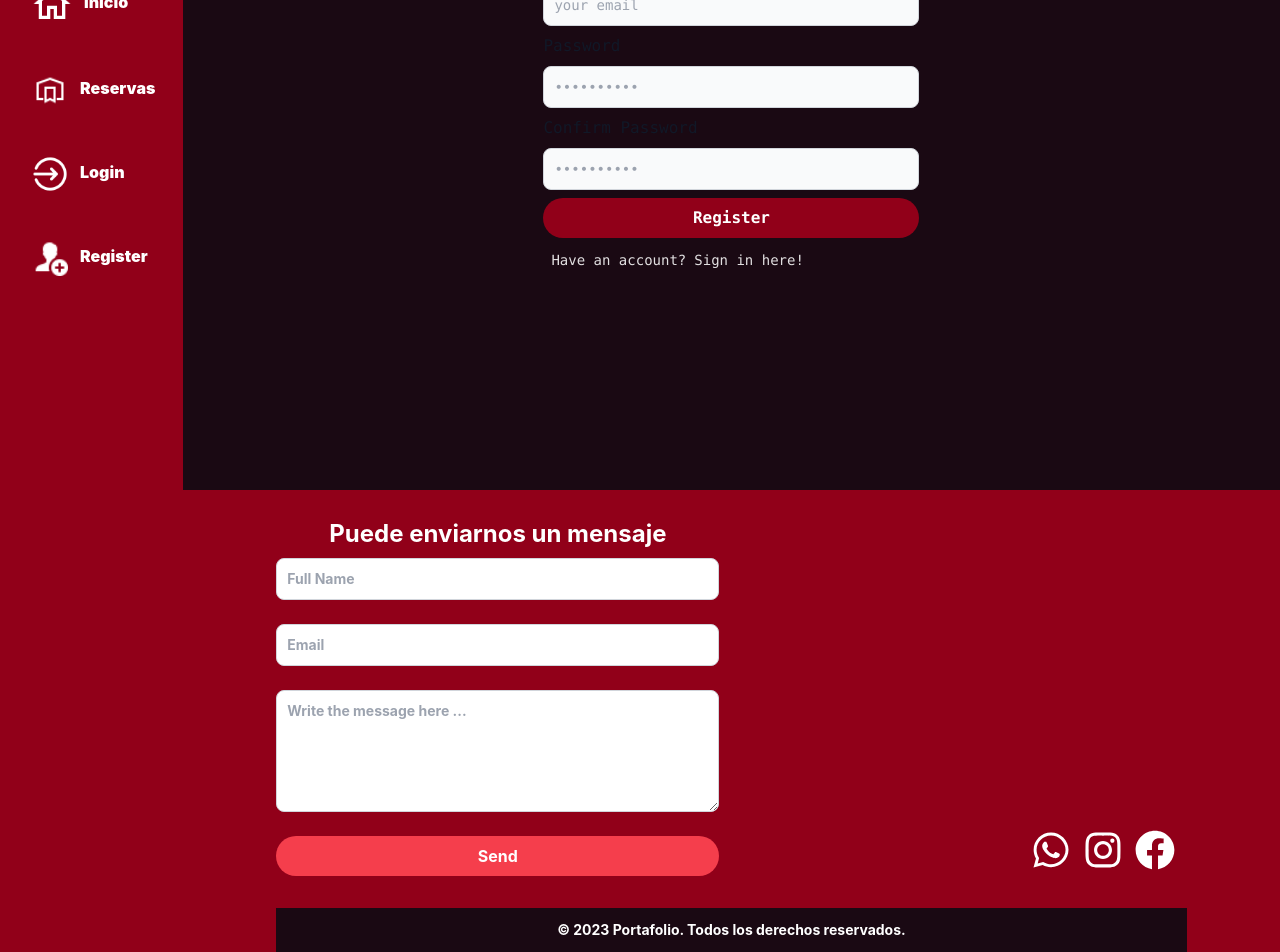
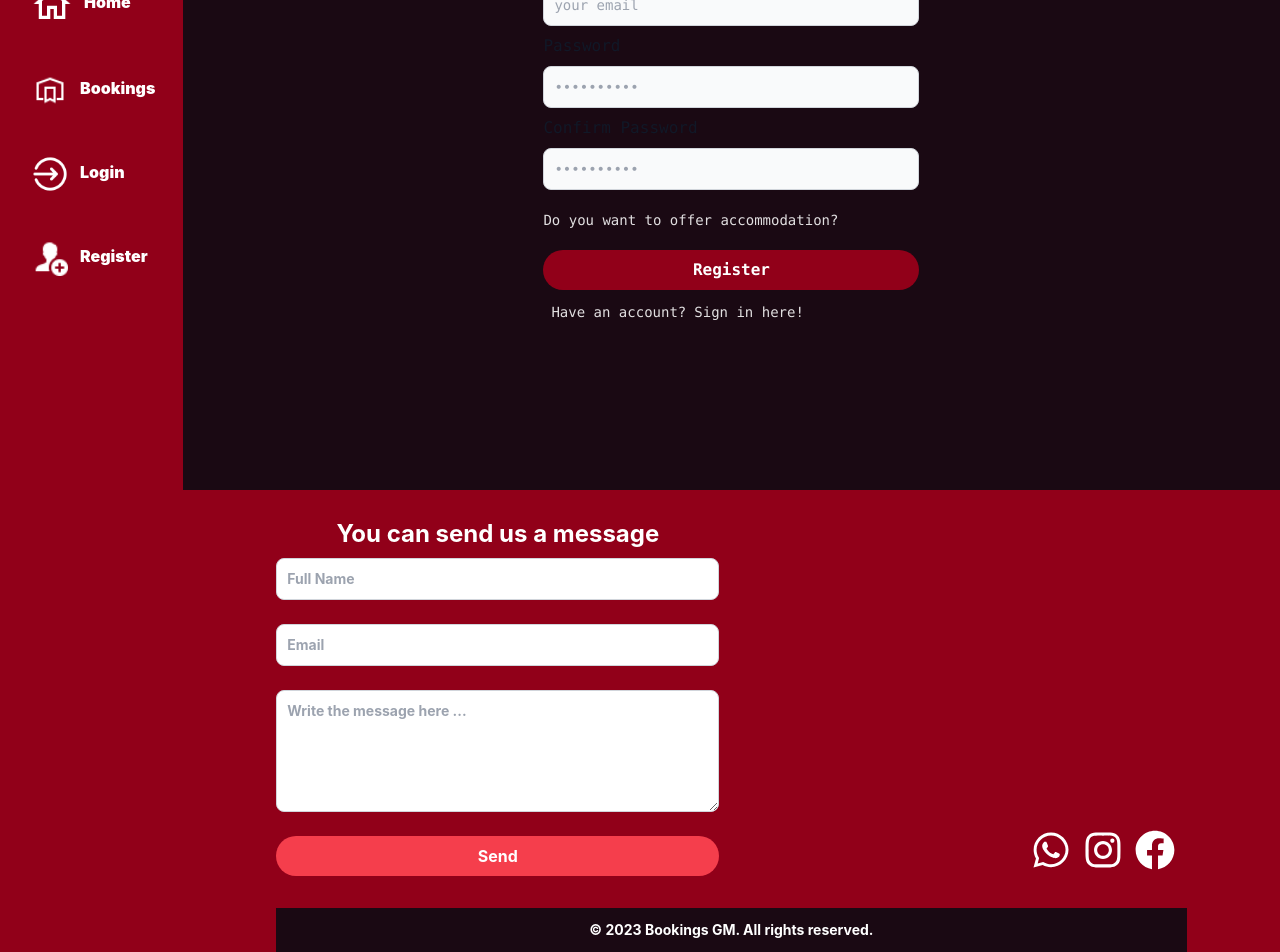
Before and after one commit to GonzaMaldonado/booking_platform_front, a React (Vite) app: page /register in a window 1280 px wide. Shown: the part 310-1262 px from the top of the page. Built offline with nearby package versions, Linux system fonts and the light colour scheme; no server answers.

Commit message:
feat: añadiendo rutas privadas

```diff
--- a/src/App.jsx
+++ b/src/App.jsx
@@ -1,5 +1,6 @@
 import { BrowserRouter, Routes, Route } from 'react-router-dom'
 
+import PrivateRoutes from './components/PrivateRoutes'
 import Layout from './components/Layout'
 import Home from './pages/Home'
 import Login from './pages/Login'
@@ -13,11 +14,15 @@ function App() {
       <Routes>
         <Route path='/' element={<Layout/>}>
 
-          <Route index element={<Home />} />
           <Route path='login' element={<Login />} />
           <Route path='register' element={<Register />} />
+          <Route element={<PrivateRoutes />}>
 
+            <Route index element={<Home />} />
+
+          </Route>
           <Route path='*' element={<NotFound />} />
+
         </Route>
       </Routes>
     </BrowserRouter>
--- a/src/api/bookings.js
+++ b/src/api/bookings.js
@@ -1,12 +1,13 @@
-import { authAxios } from "./authAxios";
+import { axi ,authAxios } from "./authAxios";
 
 export const housingsReq = async () => {
-  return await authAxios.get("/housing/get_all_housings/");
+  const res = await axi.get("/get_all_housings/");
+  return res?.data
 }
 
 export const housingReq = async (id) => {
-  const res = await authAxios.get(`/housing/get_housing/${id}/`)
-  return res
+  const res = await authAxios.get(`/get_housing/${id}/`)
+  return res?.data
 }
 
 export const bookingsReq = async (id) => {
--- a/src/components/Footer.jsx
+++ b/src/components/Footer.jsx
@@ -6,7 +6,7 @@ const Footer = () => {
   return (
     <div className="sticky top-0 grid grid-cols-1 gap-x-6 gap-y-8 sm:grid-cols-12 bg-bordo text-white font-bold">
       <div className="sm:col-span-5 sm:col-start-2 mt-7 p-5 sm:p-0" id="contact">
-          <h4 className="text-center text-2xl mb-2">Puede enviarnos un mensaje</h4>
+          <h4 className="text-center text-2xl mb-2">You can send us a message</h4>
           <form>
             <input
               type="text"
@@ -64,7 +64,7 @@ const Footer = () => {
         </div>
 
         <div className="text-sm sm:col-span-10 sm:col-start-2 text-center bg-negro p-3">
-          <p>&copy; 2023 Portafolio. Todos los derechos reservados.</p>
+          <p>&copy; 2023 Bookings GM. All rights reserved.</p>
         </div>
   </div>
 
--- /dev/null
+++ b/src/components/PrivateRoutes.jsx
@@ -0,0 +1,11 @@
+import { Outlet, Navigate } from "react-router-dom";
+import { useAuthStore } from "../store/auth";
+
+
+const PrivateRoutes = () => {
+  const { isAuth } = useAuthStore()
+
+  return isAuth ? <Outlet/> : <Navigate to={"/login"} replace={true} />
+}
+
+export default PrivateRoutes
--- a/src/components/SideBar.jsx
+++ b/src/components/SideBar.jsx
@@ -63,13 +63,13 @@ function SideBar({visible, toggleSidebar}) {
         <li className="m-1 p-5">
           <Link to={'/'}>
             <img src={Home} alt="Home" className='inline w-10' />
-            <strong className={`${!visible && 'hidden'} text-white hover:text-salmon ml-3`}>Inicio</strong>
+            <strong className={`${!visible && 'hidden'} text-white hover:text-salmon ml-3`}>Home</strong>
           </Link>
         </li>
         <li className="m-1 p-5">
           <Link to={'#'}>
             <img src={Booking} alt="Booking" className='inline w-9' />
-            <strong className={`${!visible && 'hidden'} text-white hover:text-salmon ml-3`}>Reservas</strong>
+            <strong className={`${!visible && 'hidden'} text-white hover:text-salmon ml-3`}>Bookings</strong>
           </Link>
         </li>
         {isAdmin && (
--- a/src/pages/Register.jsx
+++ b/src/pages/Register.jsx
@@ -1,7 +1,8 @@
 import { useState } from "react"
 import { useMutation } from "@tanstack/react-query"
 import { registerReq } from "../api/users"
-import { Link, useNavigate } from "react-router-dom"
+import { Link, Navigate, useNavigate } from "react-router-dom"
+import { useAuthStore } from "../store/auth"
 import { toast } from 'react-hot-toast'
 import Logo from '../assets/register.png'
 import Loader from "../components/Loader"
@@ -9,13 +10,19 @@ import Loader from "../components/Loader"
 const Register = () => {
 
   const navigate = useNavigate()
+  const { isAuth } = useAuthStore();
+  const setToken = useAuthStore((state) => state.setToken);
 
   const [values, setValues] = useState({
     username: '',
     email: '',
     password: '',
-    confirm_password: ''
+    confirm_password: '',
+    role: 'U',
+    phone_number: ''
   });
+  const [offerer, setOfferer] = useState(false)
+  console.log(values);
 
 
   const handleChange = (event) => {
@@ -25,8 +32,10 @@ const Register = () => {
 
 
   const registerMutation = useMutation({
-    mutationFn:() => registerReq(values.username, values.email, values.password, values.confirm_password),
-    onSuccess:() => {
+    mutationFn:() => registerReq(values.username, values.email, values.password, values.confirm_password, values.phone_number),
+    onSuccess:(res) => {
+      setToken(res.data.access, res.data.refresh);
+      toast.success("Register successfully");
       navigate("/")
     },
     onError: (error) => {
@@ -48,6 +57,7 @@ const Register = () => {
   }
 
   if (registerMutation.isLoading) return <Loader />
+  if (isAuth) return (<Navigate to="/" />)
 
   return (
   <div className="flex min-h-full items-center justify-center py-2 px-3 sm:px-6 lg:px-8">
@@ -89,6 +99,36 @@ const Register = () => {
             className="bg-gray-50 border border-gray-300 text-gray-900 sm:text-sm rounded-lg focus:ring-primary-600 focus:border-primary-600 block w-full p-2.5 dark:bg-gray-700 dark:border-gray-600 dark:placeholder-gray-400 dark:text-white dark:focus:ring-blue-500 dark:focus:border-blue-500" placeholder="••••••••••"/>
             {registerMutation.error && <div> <p className="font-bold text-red-700" > {registerMutation.error.response.data.error?.confirm_password} </p> </div> }
 
+          <p
+            className="text-sm py-3 hover:text-gray-600"
+            onClick={() => setOfferer(!offerer)}>
+              Do you want to offer accommodation?
+          </p>
+          <div className={`${offerer ? 'block' : 'hidden'}`}>
+            <small>cambia tu rol a offerer</small>
+
+            {offerer && (
+              <>
+                <label htmlFor="role" className="block text-sm lg:text-base font-medium text-white">Role</label>
+                <select name="role" id="role" value={values.role} onChange={handleChange}>
+                  <option value="O">Offerer</option>
+                  <option value="U">User</option>
+                </select>
+                {registerMutation.error && <div> <p className="font-bold text-red-700" > {registerMutation.error.response.data.error?.password} </p> </div> }
+
+                <label htmlFor="phone_number" className="block text-sm lg:text-base font-medium mt-2 text-gray-900 dark:text-white">Phone Number</label>
+                <input type="tel" name="phone_number" id="phone_number"
+                  value={values.phone_number}
+                  onChange={handleChange}
+                  required
+                  className="bg-gray-50 border border-gray-300 text-gray-900 mb-3 sm:text-sm rounded-lg focus:ring-primary-600 focus:border-primary-600 block w-full p-2.5 dark:bg-gray-700 dark:border-gray-600 dark:placeholder-gray-400 dark:text-white dark:focus:ring-blue-500 dark:focus:border-blue-500" placeholder="+54 123 456789"/>
+                {registerMutation.error && <div> <p className="font-bold text-red-700" > {registerMutation.error.response.data.error?.confirm_password} </p> </div> }
+
+              </>
+            )}
+
+          </div>
+
         <button type='submit' className="bg-bordo my-2 w-full hover:bg-red-950 p-2 px-5 rounded-full text-white font-bold">
           Register
         </button>
```
